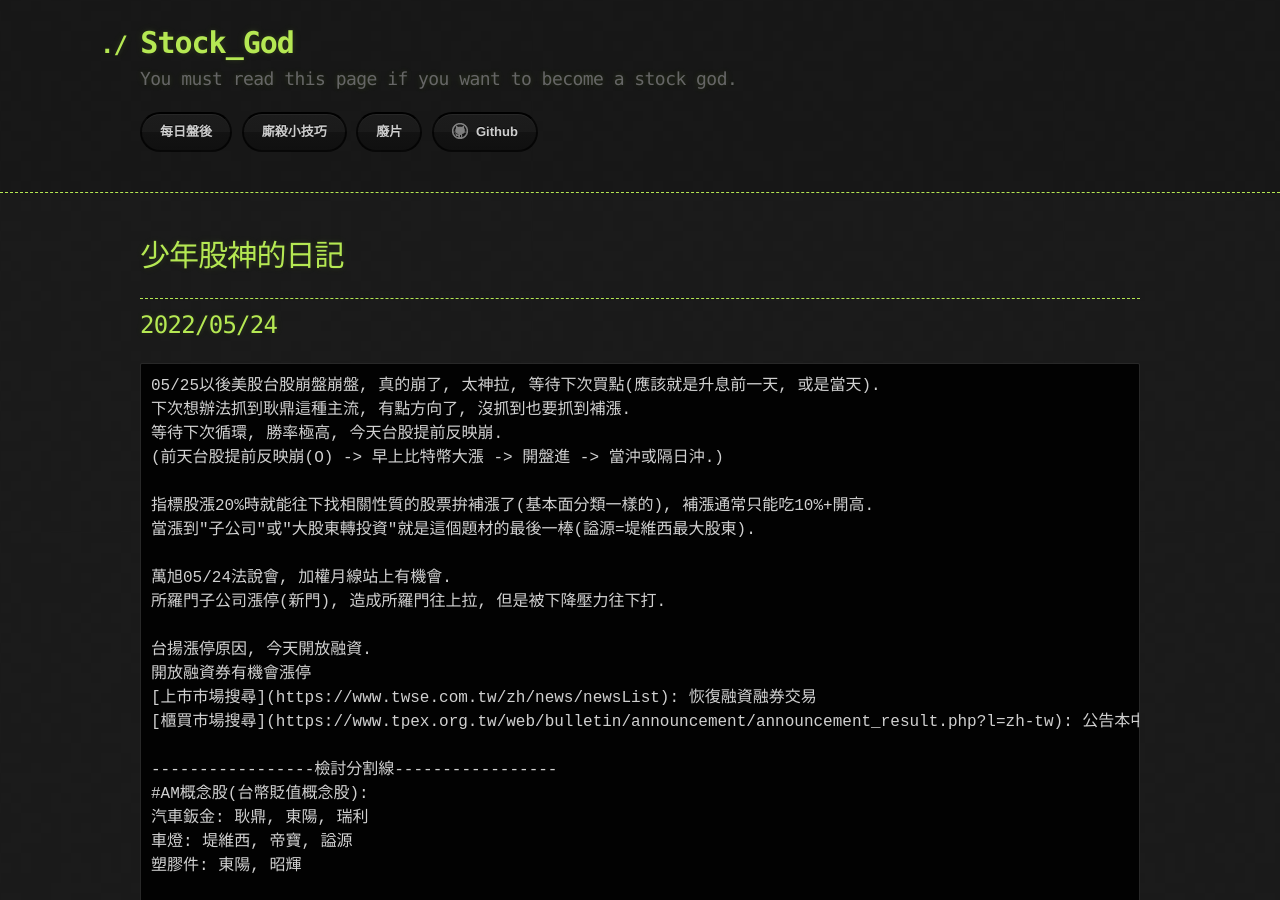
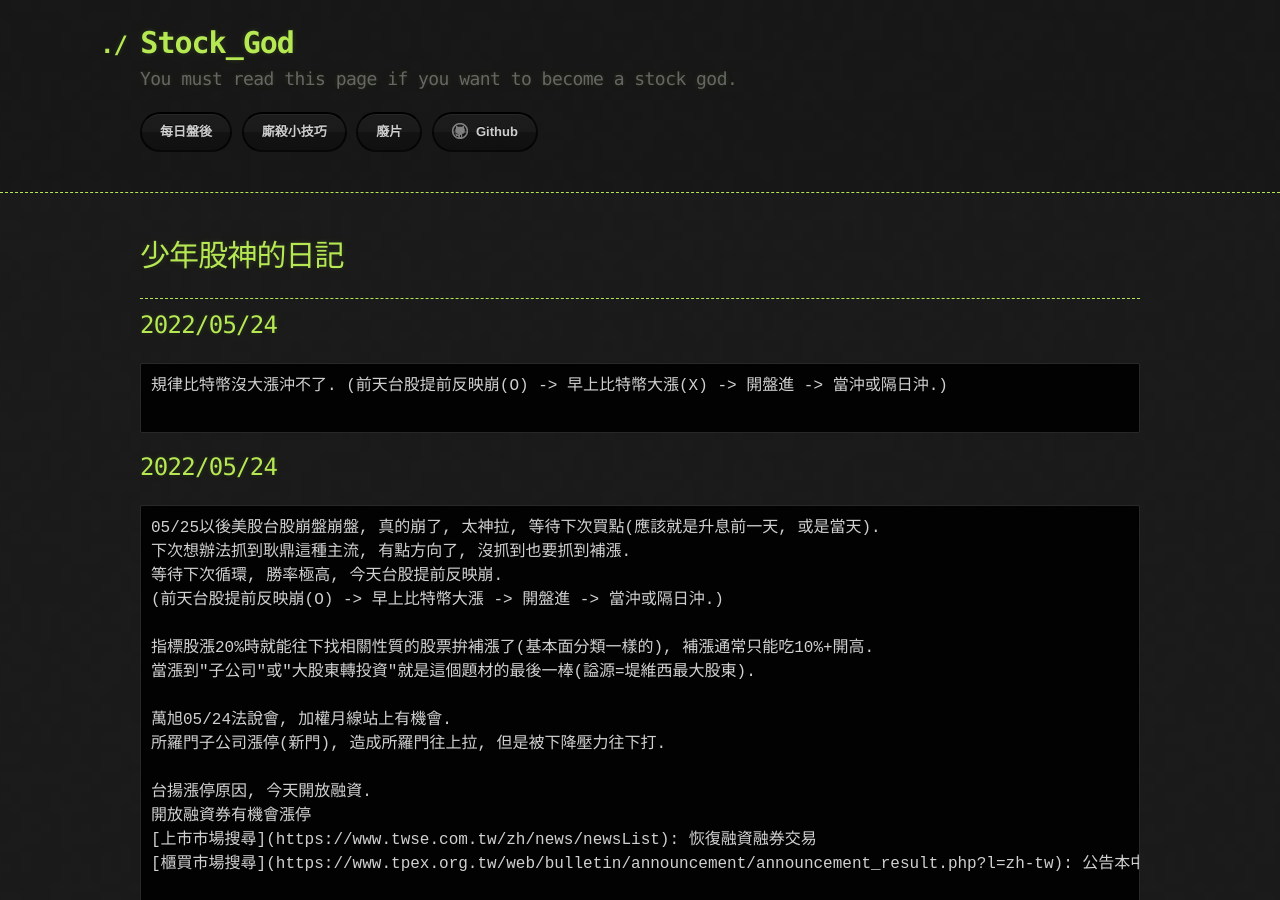
Before and after one commit to lepg5487/Stock_God, a Jekyll site: the page built from index.md, in a window 1280 px wide and 900 px high. Built offline with Jekyll 4.4.1, drawn with Linux system fonts in a browser that asks for light colours; our own code applies the rules of GitHub Pages for plain Markdown files.

Commit message:
Update index.md

````diff
--- a/index.md
+++ b/index.md
@@ -5,6 +5,12 @@ layout: testlayouts
 # 少年股神的日記
 
 ---
+
+## 2022/05/24
+```
+規律比特幣沒大漲沖不了. (前天台股提前反映崩(O) -> 早上比特幣大漲(X) -> 開盤進 -> 當沖或隔日沖.)
+
+```
 
 ## 2022/05/24
 ```
````
